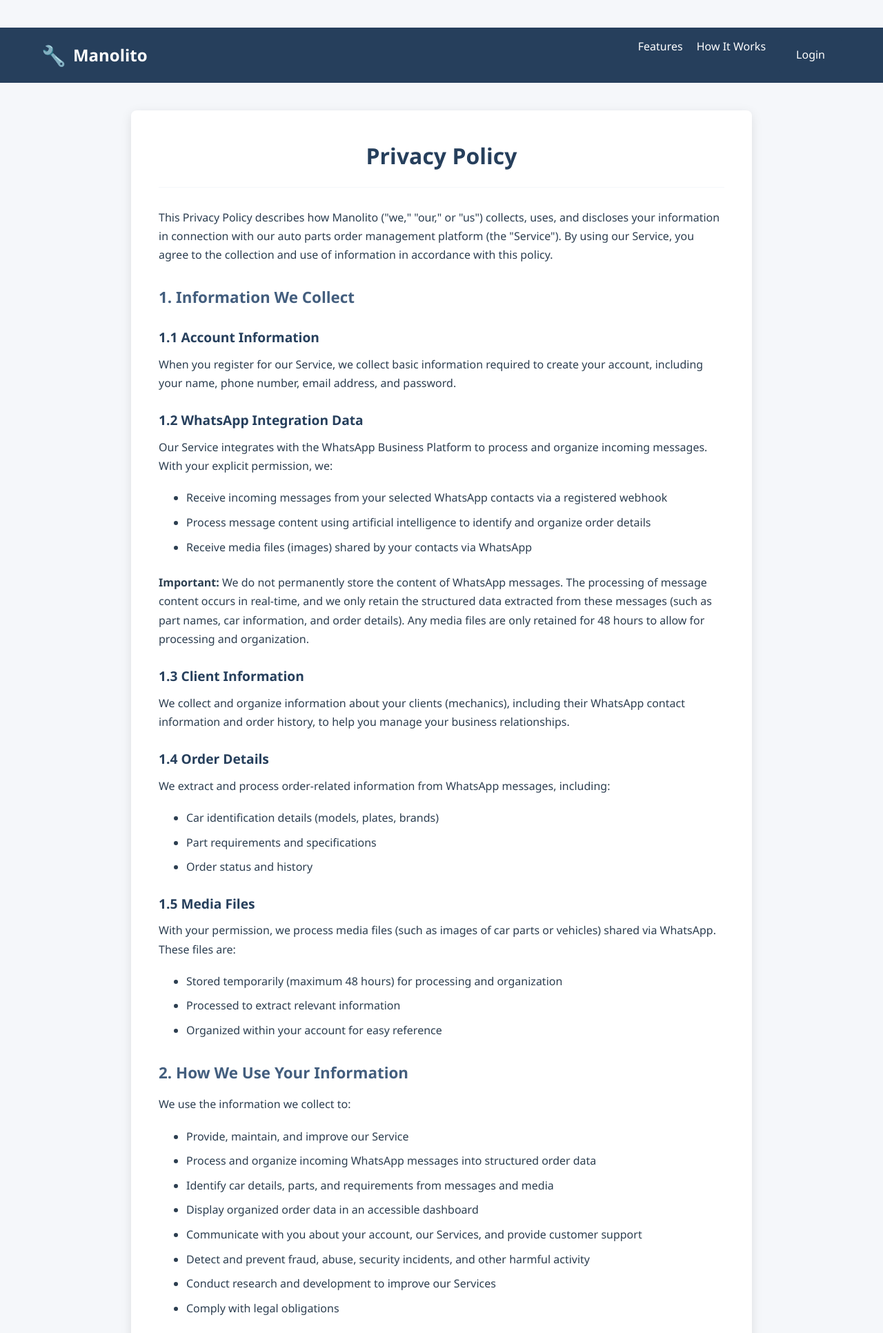
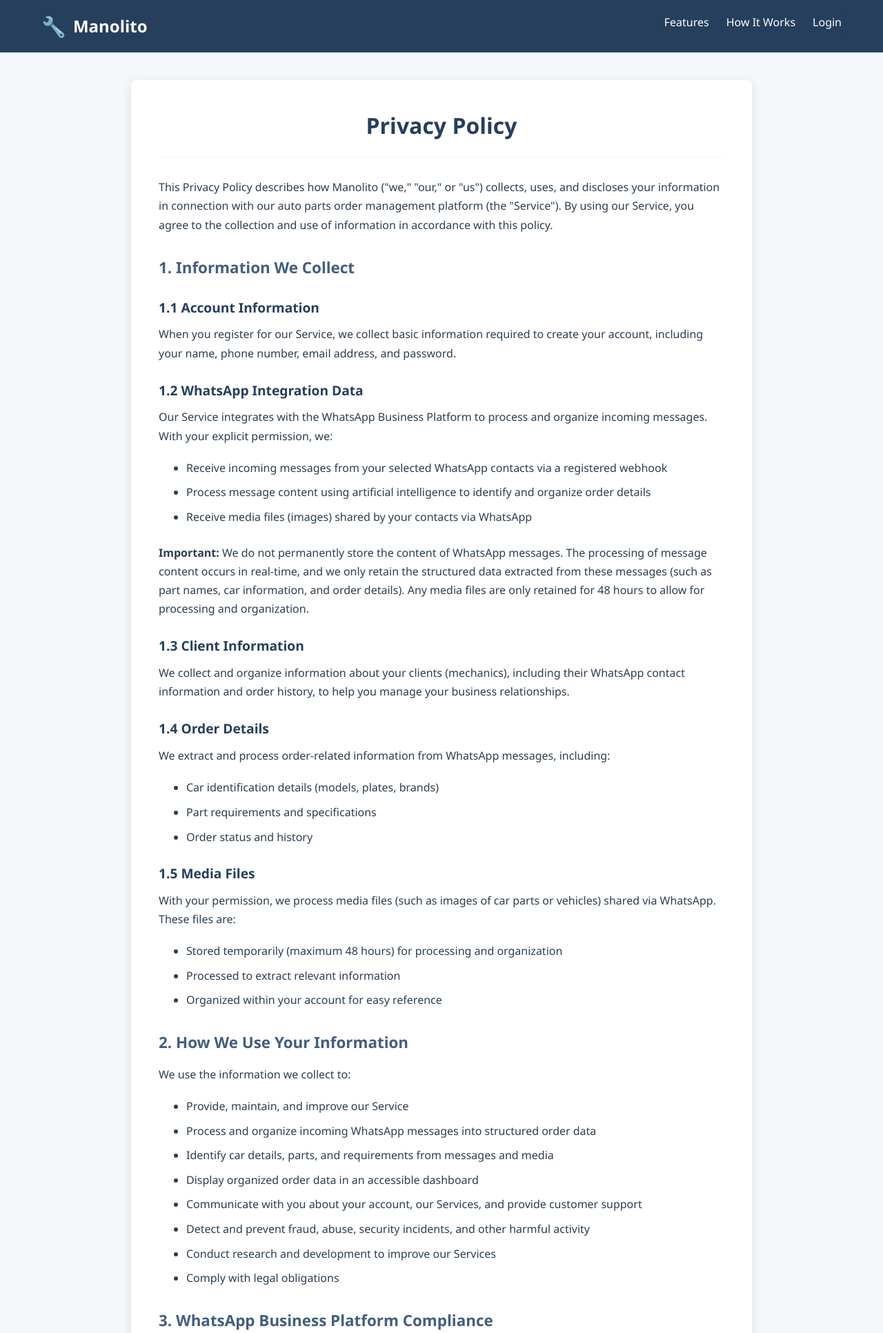
Before and after one commit to eljoserass/fastapi_front, a FastAPI app: page /privacy-policy in a window 1280 px wide. Shown: the top 1932 px of the page at 69% size. Run offline with FastAPI, Linux system fonts and the light colour scheme.

Commit message:
minor styling

```diff
--- a/static/css/styles.css
+++ b/static/css/styles.css
@@ -20,6 +20,8 @@
     background-color: var(--light);
     color: var(--dark);
     line-height: 1.6;
+    margin: 0;
+    padding: 0;
 }
 
 /* Container styles - different versions for different contexts */
@@ -224,13 +226,17 @@
     background-color: var(--primary);
     color: white;
     padding: 15px 0;
-    margin-bottom: 40px;
+    margin: 0 0 0 0;
 }
 
 .navbar .container-fluid {
     display: flex;
     justify-content: space-between;
     align-items: center;
+    width: 100%;
+    max-width: 1200px;
+    margin: 0 auto;
+    padding: 0 20px;
 }
 
 .navbar-brand {
@@ -240,12 +246,15 @@
     text-decoration: none;
     display: flex;
     align-items: center;
+    margin-right: auto;
 }
 
 .navbar-brand .auto-parts-icon {
     font-size: 1.8rem;
     margin: 0 10px 0 0;
     color: white;
+    display: inline-flex;
+    align-items: center;
 }
 
 .navbar-nav {
@@ -253,16 +262,25 @@
     list-style: none;
     margin: 0;
     padding: 0;
+    align-items: center;
 }
 
 .navbar-nav li {
-    margin: 0 0 0 20px;
+    margin-left: 25px;
+    display: flex;
+    align-items: center;
+}
+
+.navbar-nav li:first-child {
+    margin-left: 0;
 }
 
 .navbar-nav a {
     color: white;
     text-decoration: none;
     font-weight: 500;
+    display: inline-block;
+    padding: 5px 0;
 }
 
 .navbar-nav a:hover {
@@ -275,7 +293,7 @@
     padding: 80px 20px;
     background-color: var(--primary);
     color: white;
-    margin-bottom: 60px;
+    margin: 0 0 60px 0;
 }
 
 .hero h1 {
--- a/templates/privacy_policy.html
+++ b/templates/privacy_policy.html
@@ -7,11 +7,12 @@
     <link rel="stylesheet" href="/static/css/styles.css">
     <style>
         body {
-            padding: 40px 0;
+            padding: 0;
+            margin: 0;
         }
         .privacy-container {
             max-width: 900px;
-            margin: 0 auto;
+            margin: 40px auto;
             padding: 40px;
             background: white;
             border-radius: 8px;
```
Also changed, not shown: screenshotnow.png (added).
